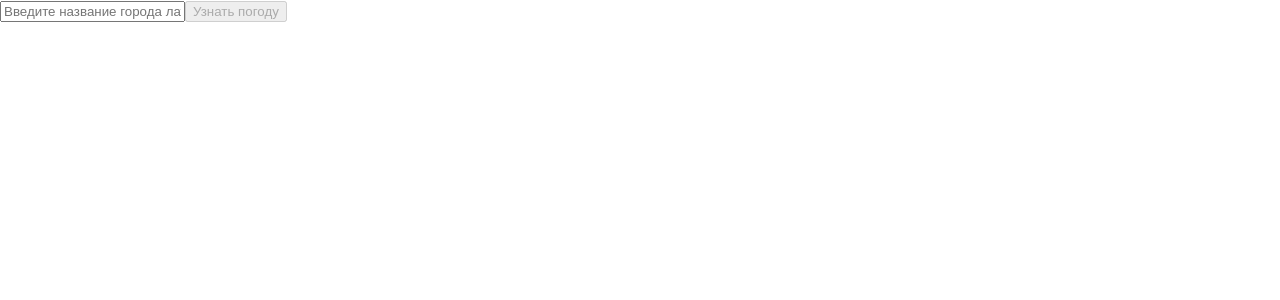
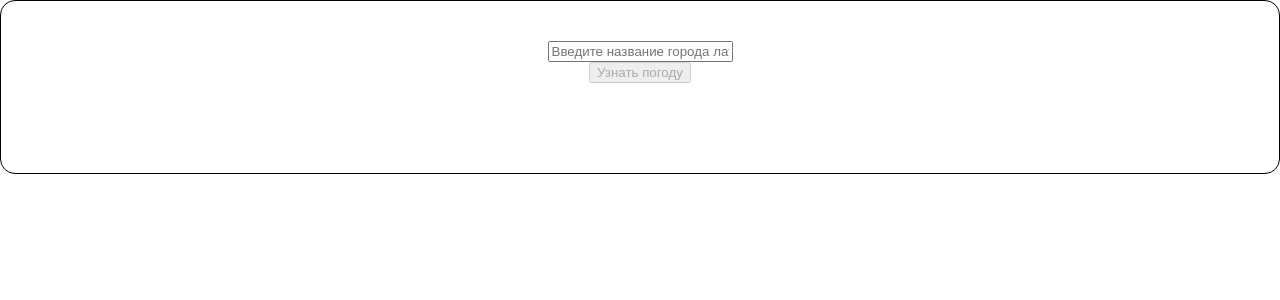
Before and after one commit to KaretnikovAlex/weather-app, a React (Create React App) app: page / in a window 1280 px wide. Shown: the top 300 px of the page. Built offline with nearby package versions, Linux system fonts and the light colour scheme.

Commit message:
create .css file

```diff
--- a/src/App.js
+++ b/src/App.js
@@ -6,7 +6,7 @@ function App() {
   return (
     <div className="App">
 
-     <WeatherApp></WeatherApp>
+      <WeatherApp />
 
     </div>
   );
--- /dev/null
+++ b/src/components/WeatherApp/Weather.module.css
@@ -0,0 +1,8 @@
+.weatherApp {
+    display: flex;
+    padding: 40px 0;
+    align-items: center;
+    flex-direction: column;
+    border: 1px solid black;
+    border-radius: 15px;
+}
--- a/src/components/WeatherApp/WeatherApp.jsx
+++ b/src/components/WeatherApp/WeatherApp.jsx
@@ -1,6 +1,7 @@
 import { useState } from 'react';
 import React from 'react';
 import axios from 'axios';
+import classes from './Weather.module.css'
 
 function WeatherApp() {
 
@@ -9,9 +10,6 @@ function WeatherApp() {
 
   let error;
 
-  function CityName() {
-    return info && "«" + city + "»"
-  }
   function RenderTemp() {
     return info && "Температура: " + info.main.temp + "C"
   }
@@ -46,14 +44,13 @@ function WeatherApp() {
 
 
   return (
-    <div className="App">
+    <div className={classes.weatherApp}>
 
       <input type="text" value={city} onChange={(event) => setCity(event.target.value)} placeholder="Введите название города латинскими буквами" />
       <Button></Button>
       <p className="error">{error}</p>
       <table>
         <tbody>
-          <tr><td><CityName></CityName></td></tr>
           <tr><td><RenderTemp></RenderTemp></td></tr>
           <tr><td><RenderFeels></RenderFeels></td></tr>
           <tr><td><RenderMinTemp></RenderMinTemp></td></tr>
```
